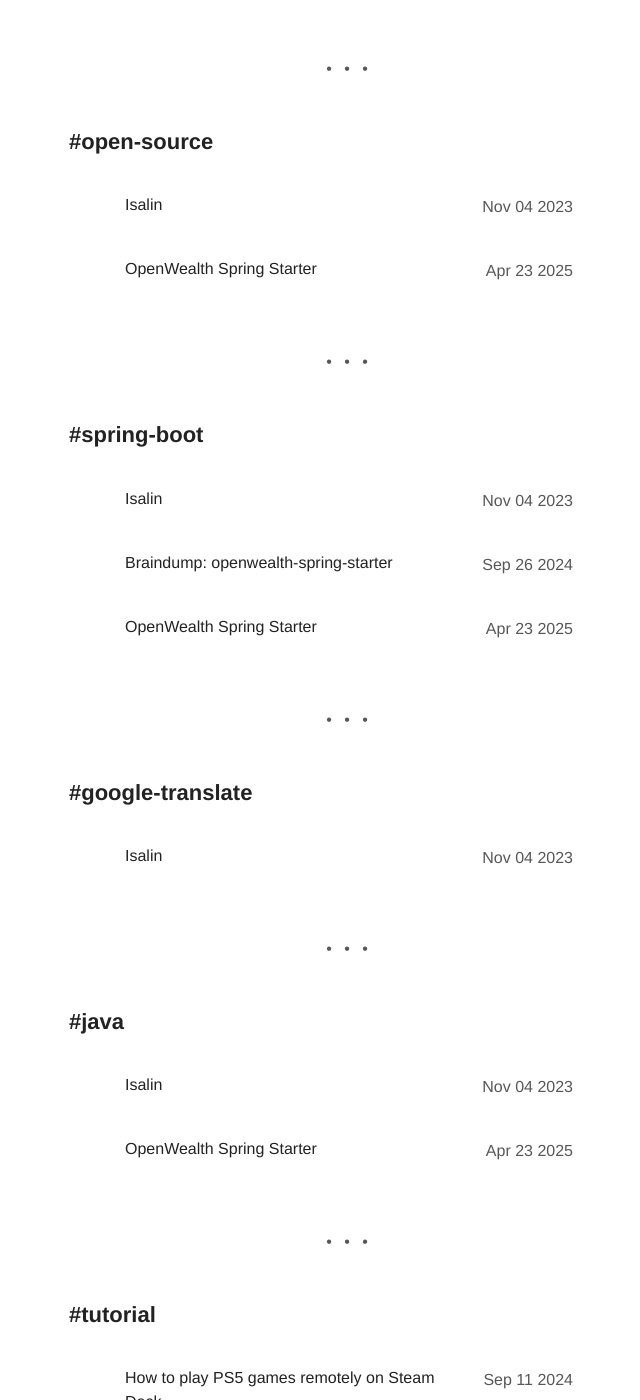
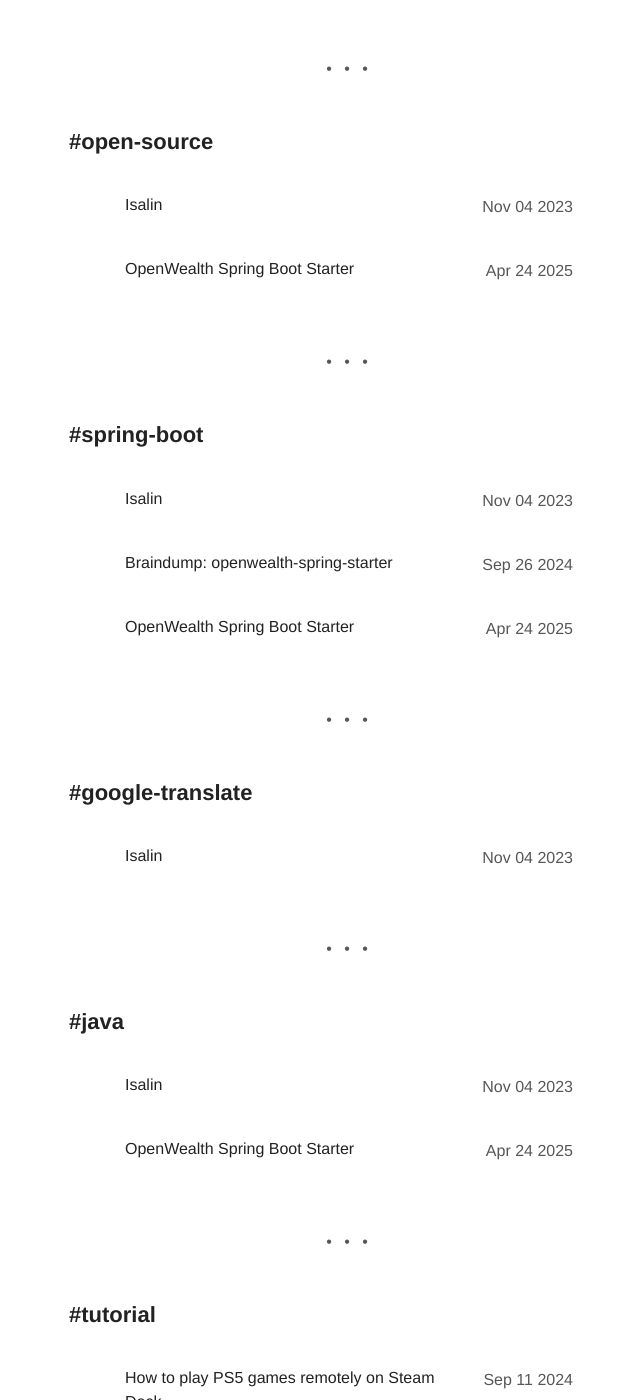
Before and after one commit to acltabontabon/acltabontabon.github.io, a Jekyll site: the page built from tags.html, in a window 1280 px wide and 1400 px high, scrolled down 2905 px. Shown: the whole window, without its empty margins (291-931 px from the left). Built offline with Jekyll 4.4.1, drawn with Linux system fonts in a browser that asks for light colours; nearby versions of some CDN libraries; some of the changed text lies outside the part shown.

Commit message:
Change project name to `openwealth-spring-boot-starter` (#39)

```diff
--- a/_posts/2025-04-23-openwealth-spring-starter.markdown
+++ b/_posts/2025-04-24-openwealth-spring-boot-starter.markdown
@@ -1,7 +1,7 @@
 ---
-title: "OpenWealth Spring Starter"
+title: "OpenWealth Spring Boot Starter"
 layout: post
-date: 2025-04-23 00:00
+date: 2025-04-24 00:00
 image: /assets/images/openwealth/logo.png
 tag:
 - open-source
```
